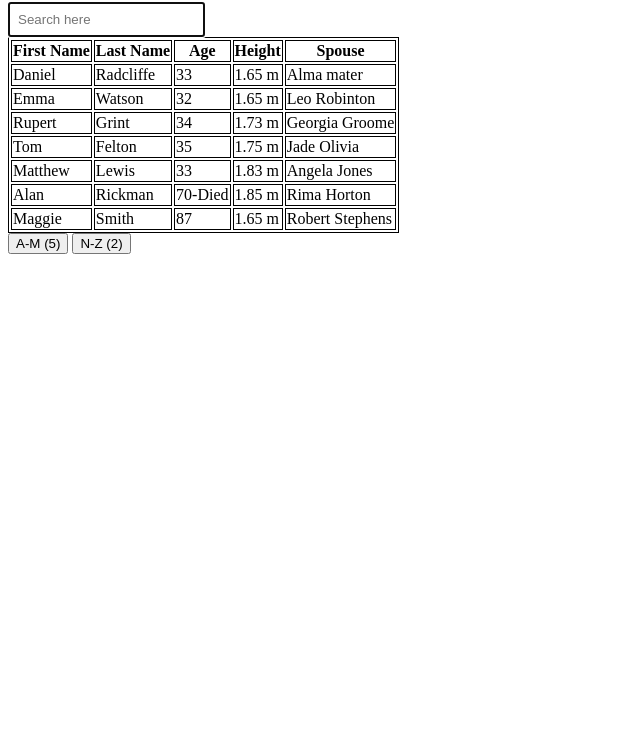
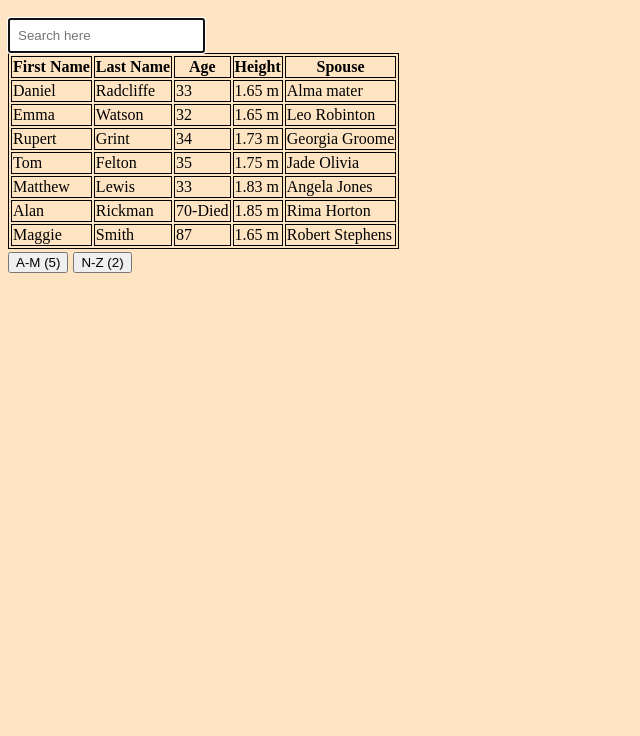
Before and after one commit to KaderBozkurt/KaderBozkurt_WEB303_Assignments-Javascript2-, a plain HTML site: page index.html in a window 1280 px wide. Shown: the part 64-800 px from the top of the page, without its empty margins (0-640 px from the left). Drawn offline with Linux system fonts and the light colour scheme.

Commit message:
css change

```diff
--- a/css/style.css
+++ b/css/style.css
@@ -1,6 +1,13 @@
+
 table, th, td {
     border: 1px solid black;
-    align-items: center;
 
 
   }
+
+  body{
+    background-color: bisque;
+    font-size: 20px;
+
+
+  }
```
